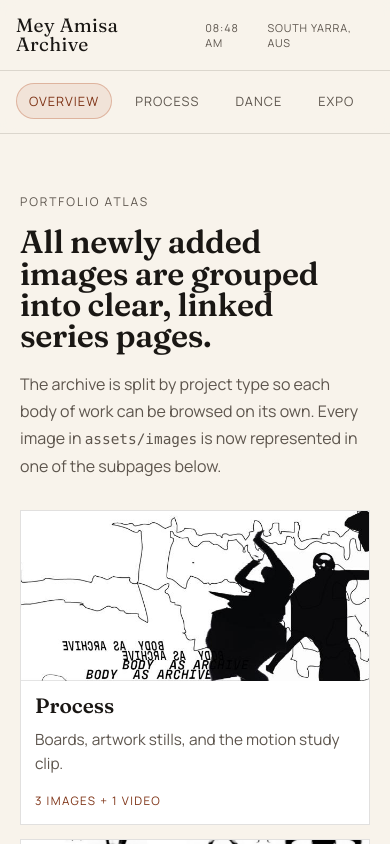
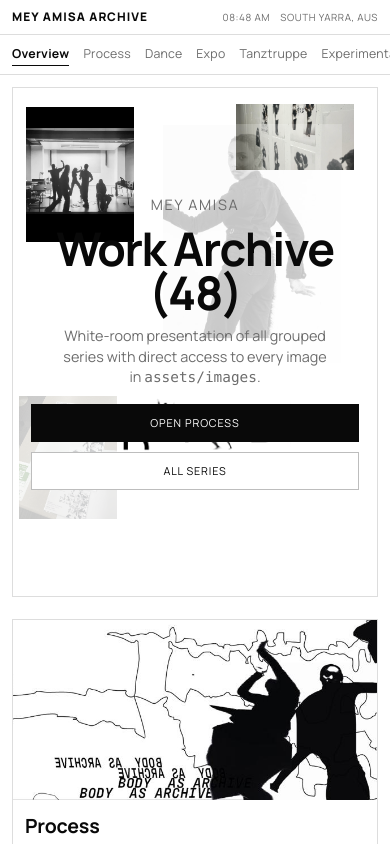
Before and after one commit to soon2moon/me, a plain HTML site: page index.html in a window 390 px wide. Shown: the top 844 px of the page. Drawn offline with Linux system fonts and the light colour scheme.

Commit message:
feature: updated design, added contact information

```diff
--- a/index.html
+++ b/index.html
@@ -11,7 +11,7 @@
     <link rel="preconnect" href="https://fonts.googleapis.com" />
     <link rel="preconnect" href="https://fonts.gstatic.com" crossorigin />
     <link
-      href="https://fonts.googleapis.com/css2?family=Fraunces:opsz,wght@9..144,400;9..144,600&family=Manrope:wght@400;500;600;700&display=swap"
+      href="https://fonts.googleapis.com/css2?family=Manrope:wght@400;500;600;700;800&display=swap"
       rel="stylesheet"
     />
     <link rel="stylesheet" href="styles.css" />
@@ -40,17 +40,58 @@
         </header>
 
         <main>
-          <section class="hero reveal">
-            <p class="eyebrow">Portfolio Atlas</p>
-            <h1>All newly added images are grouped into clear, linked series pages.</h1>
-            <p>
-              The archive is split by project type so each body of work can be browsed on its
-              own. Every image in <code>assets/images</code> is now represented in one of the
-              subpages below.
-            </p>
+          <section class="landing-canvas reveal" aria-label="Landing canvas">
+            <img
+              class="floating-shot shot-a"
+              src="assets/images/dance_12.jpg"
+              alt="Dance detail from archive"
+              loading="lazy"
+            />
+            <img
+              class="floating-shot shot-b"
+              src="assets/images/expo_06.jpg"
+              alt="Expo detail from archive"
+              loading="lazy"
+            />
+            <img
+              class="floating-shot shot-c"
+              src="assets/images/tanztruppe_05.jpg"
+              alt="Tanztruppe detail from archive"
+              loading="lazy"
+            />
+            <img
+              class="floating-shot shot-d"
+              src="assets/images/experimental_typo_01.jpg"
+              alt="Experimental typography detail"
+              loading="lazy"
+            />
+            <img
+              class="floating-shot shot-e"
+              src="assets/images/dance_03.jpg"
+              alt="Dance architecture detail"
+              loading="lazy"
+            />
+            <img
+              class="floating-shot shot-f"
+              src="assets/images/the_art_of_writing_02.jpg"
+              alt="Writing detail from archive"
+              loading="lazy"
+            />
+            <div class="canvas-title">
+              <p class="eyebrow">Mey Amisa</p>
+              <h1>Work Archive (48)</h1>
+              <p>
+                White-room presentation of all grouped series with direct access to every image in
+                <code>assets/images</code>.
+              </p>
+              <div class="canvas-actions">
+                <a class="mono-button" href="process.html">Open Process</a>
+                <a class="mono-link" href="#series-index">All Series</a>
+              </div>
+            </div>
           </section>
 
-          <section class="series-grid" aria-label="Series index">
+          <section id="series-index" class="series-grid" aria-label="Series index">
             <article class="series-card reveal">
               <a class="series-link" href="process.html">
                 <img
@@ -166,10 +207,10 @@
         </main>
 
         <footer class="site-footer">
-          <p>hello@meyamisa.com</p>
+          <a href="mailto:meyamisa02@gmail.com">meyamisa02@gmail.com</a>
           <div class="footer-links">
-            <a href="https://www.instagram.com/" target="_blank" rel="noreferrer">Instagram</a>
-            <a href="https://www.behance.net/" target="_blank" rel="noreferrer">Behance</a>
+            <a href="https://www.instagram.com/mey.amisa/" target="_blank" rel="noreferrer">Instagram</a>
+            <a href="https://www.behance.net/meyamisa1#" target="_blank" rel="noreferrer">Behance</a>
           </div>
         </footer>
       </div>
--- a/styles.css
+++ b/styles.css
@@ -1,12 +1,11 @@
 :root {
-  --ink: #1a1714;
-  --muted: #5d554d;
-  --paper: #f8f3eb;
-  --stage: #11110f;
-  --accent: #bb5c35;
-  --line: rgba(24, 20, 15, 0.13);
-  --font-ui: "Manrope", "Avenir Next", "Segoe UI", sans-serif;
-  --font-display: "Fraunces", "Times New Roman", serif;
+  --black: #090909;
+  --white: #ffffff;
+  --muted: #6d6d6d;
+  --line: #dddddd;
+  --line-strong: #bdbdbd;
+  --font-ui: "Manrope", "Helvetica Neue", "Arial", sans-serif;
+  --font-display: "Manrope", "Helvetica Neue", "Arial", sans-serif;
 }
 
 * {
@@ -25,22 +24,20 @@ html {
 
 body {
   min-height: 100vh;
-  color: var(--ink);
+  color: var(--black);
+  background: var(--white);
   font-family: var(--font-ui);
-  background:
-    radial-gradient(circle at 8% 4%, rgba(215, 130, 85, 0.25) 0%, transparent 32%),
-    radial-gradient(circle at 92% 10%, rgba(240, 196, 164, 0.2) 0%, transparent 28%),
-    linear-gradient(135deg, #131211 0%, #0e0d0c 100%);
+  line-height: 1.45;
 }
 
 img,
 video {
   max-width: 100%;
+  display: block;
 }
 
 code {
-  font-family: "IBM Plex Mono", "SFMono-Regular", Consolas, monospace;
-  font-size: 0.9em;
+  font-family: ui-monospace, "SFMono-Regular", Menlo, Consolas, monospace;
   color: var(--muted);
 }
 
@@ -50,183 +47,284 @@ a {
 
 .site-shell {
   min-height: 100vh;
-  padding: clamp(8px, 1.3vw, 16px);
+  padding: clamp(8px, 1.1vw, 14px);
 }
 
 .site-frame {
-  max-width: 1500px;
+  max-width: 1700px;
+  min-height: calc(100vh - 16px);
   margin: 0 auto;
-  background: var(--paper);
-  border: 1px solid rgba(255, 255, 255, 0.15);
-  box-shadow: 0 26px 80px rgba(0, 0, 0, 0.4);
+  border: 1px solid var(--line);
+  background: var(--white);
 }
 
 .site-header {
   position: sticky;
   top: 0;
-  z-index: 20;
-  backdrop-filter: blur(8px);
-  background: rgba(248, 243, 235, 0.88);
+  z-index: 40;
+  background: rgba(255, 255, 255, 0.94);
   border-bottom: 1px solid var(--line);
+  backdrop-filter: blur(6px);
 }
 
 .brand-row {
   display: flex;
   align-items: center;
   justify-content: space-between;
-  gap: 16px;
-  padding: 16px clamp(16px, 2.8vw, 40px);
+  gap: 18px;
+  padding: 11px clamp(14px, 2.4vw, 28px);
+  border-bottom: 1px solid var(--line);
 }
 
 .brand {
   text-decoration: none;
-  font-family: var(--font-display);
-  letter-spacing: 0.02em;
-  font-size: clamp(1.2rem, 2vw, 1.7rem);
+  text-transform: uppercase;
+  letter-spacing: 0.09em;
+  font-size: 0.74rem;
+  font-weight: 800;
   line-height: 1;
 }
 
 .meta {
   display: flex;
   align-items: center;
-  gap: 16px;
+  gap: 14px;
   color: var(--muted);
-  font-size: 0.8rem;
+  font-size: 0.69rem;
+  letter-spacing: 0.06em;
   text-transform: uppercase;
-  letter-spacing: 0.1em;
 }
 
 .site-nav {
   display: flex;
   align-items: center;
-  gap: 10px;
+  gap: clamp(10px, 1.5vw, 20px);
   overflow-x: auto;
-  padding: 12px clamp(16px, 2.8vw, 40px) 14px;
-  border-top: 1px solid var(--line);
+  padding: 10px clamp(14px, 2.4vw, 28px);
   scrollbar-width: thin;
 }
 
 .site-nav a {
+  position: relative;
   text-decoration: none;
   white-space: nowrap;
-  border: 1px solid transparent;
   color: var(--muted);
-  border-radius: 999px;
-  padding: 8px 12px;
-  font-size: 0.8rem;
-  letter-spacing: 0.08em;
-  text-transform: uppercase;
-  transition: border-color 150ms ease, color 150ms ease, background-color 150ms ease;
+  font-size: 0.77rem;
+  letter-spacing: 0.02em;
+  padding: 1px 0;
+  transition: color 160ms ease;
 }
 
 .site-nav a:hover,
 .site-nav a:focus-visible {
-  border-color: var(--line);
-  color: var(--ink);
+  color: var(--black);
   outline: none;
 }
 
 .site-nav a.is-active {
-  border-color: rgba(187, 92, 53, 0.35);
-  background: rgba(187, 92, 53, 0.1);
-  color: #7f3417;
+  color: var(--black);
+  font-weight: 700;
+}
+
+.site-nav a.is-active::after {
+  content: "";
+  position: absolute;
+  left: 0;
+  right: 0;
+  bottom: -2px;
+  border-bottom: 1.5px solid var(--black);
 }
 
 main {
-  padding: clamp(20px, 3vw, 44px);
-}
-
-.hero {
-  max-width: 980px;
-  padding: clamp(18px, 2vw, 26px) 0 clamp(30px, 3.5vw, 44px);
+  padding: clamp(18px, 2.5vw, 36px);
 }
 
 .eyebrow {
   margin: 0;
   text-transform: uppercase;
-  letter-spacing: 0.16em;
-  font-size: 0.75rem;
-  color: var(--accent);
+  letter-spacing: 0.12em;
+  font-size: 0.7rem;
+  color: var(--muted);
 }
 
-.hero h1,
-.subpage-intro h1 {
-  margin: 0.45em 0 0;
-  font-family: var(--font-display);
-  font-size: clamp(2rem, 6vw, 4.6rem);
-  line-height: 0.98;
-  letter-spacing: -0.01em;
-  max-width: 15ch;
+.landing-canvas {
+  position: relative;
+  min-height: clamp(440px, 56vw, 760px);
+  border: 1px solid var(--line);
+  background: var(--white);
+  overflow: hidden;
+  margin-bottom: clamp(22px, 3vw, 38px);
 }
 
-.hero p,
-.subpage-intro p {
-  max-width: 70ch;
-  margin: 1.2rem 0 0;
-  line-height: 1.7;
+.floating-shot {
+  position: absolute;
+  width: clamp(110px, 15vw, 260px);
+  object-fit: cover;
+  border: 1px solid rgba(255, 255, 255, 0.85);
+  filter: contrast(1.03) saturate(0.98);
+}
+
+.shot-a {
+  top: 3.5%;
+  left: 3.2%;
+  aspect-ratio: 4 / 5;
+}
+
+.shot-b {
+  top: 3%;
+  right: 6%;
+  width: clamp(120px, 16vw, 280px);
+  aspect-ratio: 16 / 9;
+}
+
+.shot-c {
+  top: 7%;
+  left: 41%;
+  width: clamp(180px, 19vw, 310px);
+  aspect-ratio: 3 / 4;
+  opacity: 0.34;
+}
+
+.shot-d {
+  bottom: 9%;
+  left: 30%;
+  width: clamp(170px, 20vw, 310px);
+  aspect-ratio: 4 / 5;
+}
+
+.shot-e {
+  right: 3%;
+  bottom: 2.5%;
+  width: clamp(200px, 23vw, 380px);
+  aspect-ratio: 4 / 5;
+}
+
+.shot-f {
+  left: 1.5%;
+  bottom: 15%;
+  width: clamp(100px, 11vw, 170px);
+  aspect-ratio: 4 / 5;
+  opacity: 0.36;
+}
+
+.canvas-title {
+  position: absolute;
+  inset: 0;
+  display: grid;
+  place-content: center;
+  text-align: center;
+  padding: clamp(20px, 5vw, 48px);
+  gap: 12px;
+}
+
+.canvas-title h1,
+.subpage-intro h1 {
+  margin: 0;
+  font-family: var(--font-display);
+  font-size: clamp(2.1rem, 7.1vw, 5.5rem);
+  line-height: 0.93;
+  letter-spacing: -0.03em;
+}
+
+.canvas-title p {
+  margin: 0 auto;
+  max-width: 52ch;
   color: var(--muted);
+  font-size: clamp(0.9rem, 1.25vw, 1.03rem);
+}
+
+.canvas-actions {
+  display: flex;
+  align-items: center;
+  justify-content: center;
+  flex-wrap: wrap;
+  gap: 10px;
+  margin-top: 4px;
+}
+
+.mono-button,
+.mono-link {
+  text-decoration: none;
+  text-transform: uppercase;
+  letter-spacing: 0.08em;
+  font-size: 0.68rem;
+  padding: 10px 14px;
+}
+
+.mono-button {
+  background: var(--black);
+  color: var(--white);
+  border: 1px solid var(--black);
+}
+
+.mono-link {
+  border: 1px solid var(--line-strong);
+  color: var(--black);
+  background: var(--white);
 }
 
 .series-grid {
   display: grid;
-  gap: clamp(14px, 1.8vw, 20px);
+  gap: clamp(12px, 1.6vw, 18px);
   grid-template-columns: repeat(12, minmax(0, 1fr));
-  padding-bottom: clamp(24px, 3vw, 34px);
 }
 
 .series-card {
   grid-column: span 12;
   border: 1px solid var(--line);
-  background: #fff;
-  min-height: 100%;
+  background: var(--white);
 }
 
 .series-link {
   display: block;
   text-decoration: none;
-  min-height: 100%;
 }
 
 .series-cover {
-  display: block;
   width: 100%;
-  height: clamp(170px, 22vw, 290px);
+  height: clamp(180px, 21vw, 300px);
   object-fit: cover;
 }
 
 .series-body {
-  padding: clamp(14px, 2vw, 20px);
+  padding: clamp(12px, 1.9vw, 18px);
 }
 
 .series-body h2 {
   margin: 0;
   font-family: var(--font-display);
-  font-size: clamp(1.3rem, 2.4vw, 1.8rem);
-  line-height: 1.05;
+  font-size: clamp(1.22rem, 1.9vw, 1.55rem);
+  letter-spacing: -0.01em;
 }
 
 .series-body p {
-  margin: 0.7rem 0 0;
+  margin: 0.58rem 0 0;
   color: var(--muted);
-  line-height: 1.6;
-  font-size: 0.96rem;
+  line-height: 1.56;
+  font-size: 0.92rem;
 }
 
 .series-meta {
   display: inline-block;
-  margin-top: 1rem;
+  margin-top: 0.9rem;
+  font-size: 0.67rem;
   text-transform: uppercase;
-  letter-spacing: 0.12em;
-  font-size: 0.73rem;
-  color: #7f3417;
+  letter-spacing: 0.1em;
+  color: var(--black);
 }
 
 .subpage-intro {
   display: grid;
-  gap: 14px;
+  gap: 16px;
   border-bottom: 1px solid var(--line);
-  padding-bottom: clamp(20px, 2.5vw, 30px);
-  margin-bottom: clamp(18px, 2.5vw, 30px);
+  padding-bottom: clamp(18px, 2.4vw, 28px);
+  margin-bottom: clamp(18px, 2.3vw, 28px);
+}
+
+.subpage-intro p {
+  margin: 0;
+  color: var(--muted);
+  max-width: 62ch;
 }
 
 .subpage-tools {
@@ -238,35 +336,35 @@ main {
 
 .chip,
 .jump-link {
-  display: inline-flex;
-  align-items: center;
-  justify-content: center;
-  border-radius: 999px;
-  border: 1px solid var(--line);
-  padding: 8px 12px;
+  text-decoration: none;
   text-transform: uppercase;
-  letter-spacing: 0.1em;
-  font-size: 0.72rem;
-  text-decoration: none;
+  letter-spacing: 0.08em;
+  font-size: 0.67rem;
+  padding: 9px 12px;
+  border: 1px solid var(--line-strong);
+}
+
+.chip {
   color: var(--muted);
+  background: var(--white);
 }
 
 .jump-link {
-  border-color: rgba(187, 92, 53, 0.28);
-  color: #7f3417;
-  background: rgba(187, 92, 53, 0.08);
+  background: var(--black);
+  color: var(--white);
+  border-color: var(--black);
 }
 
 .gallery-grid {
   display: grid;
   grid-template-columns: repeat(12, minmax(0, 1fr));
-  gap: clamp(12px, 1.8vw, 18px);
+  gap: clamp(10px, 1.6vw, 16px);
 }
 
 .gallery-item {
   grid-column: span 12;
   border: 1px solid var(--line);
-  background: #fff;
+  background: var(--white);
 }
 
 .gallery-item figure {
@@ -275,10 +373,9 @@ main {
 
 .gallery-media {
   width: 100%;
-  display: block;
   aspect-ratio: 5 / 4;
   object-fit: cover;
-  background: #efe9df;
+  background: #f3f3f3;
 }
 
 .gallery-media.video-frame {
@@ -286,30 +383,30 @@ main {
 }
 
 figcaption {
-  padding: 10px 12px;
+  padding: 9px 11px;
   border-top: 1px solid var(--line);
-  font-size: 0.72rem;
-  letter-spacing: 0.08em;
+  color: var(--muted);
+  font-size: 0.67rem;
+  letter-spacing: 0.07em;
   text-transform: uppercase;
-  color: var(--muted);
 }
 
 .site-footer {
   display: flex;
-  align-items: center;
+  align-items: flex-end;
   justify-content: space-between;
   flex-wrap: wrap;
   gap: 10px;
   border-top: 1px solid var(--line);
-  padding: 16px clamp(16px, 2.8vw, 40px) 20px;
-  font-size: 0.76rem;
+  padding: 12px clamp(14px, 2.4vw, 28px) 16px;
+  color: var(--muted);
+  font-size: 0.67rem;
   text-transform: uppercase;
-  letter-spacing: 0.12em;
-  color: var(--muted);
+  letter-spacing: 0.08em;
 }
 
-.site-footer p {
-  margin: 0;
+.site-footer a {
+  text-decoration: none;
 }
 
 .footer-links {
@@ -318,21 +415,18 @@ figcaption {
   gap: 12px;
 }
 
-.footer-links a {
-  text-decoration: none;
-}
-
 .footer-links a:hover,
-.footer-links a:focus-visible {
-  color: var(--ink);
+.footer-links a:focus-visible,
+.site-footer a:hover,
+.site-footer a:focus-visible {
+  color: var(--black);
   outline: none;
 }
 
 .reveal {
   opacity: 0;
-  transform: translateY(20px);
-  transition: opacity 0.65s cubic-bezier(0.19, 1, 0.22, 1),
-    transform 0.65s cubic-bezier(0.19, 1, 0.22, 1);
+  transform: translateY(14px);
+  transition: opacity 0.52s ease, transform 0.52s ease;
 }
 
 .reveal.in-view {
@@ -350,13 +444,43 @@ figcaption {
   }
 }
 
-@media (min-width: 1160px) {
+@media (min-width: 1080px) {
+  .subpage-intro {
+    grid-template-columns: 1.15fr 1fr;
+    align-items: start;
+  }
+
+  .subpage-intro .eyebrow,
+  .subpage-intro h1,
+  .subpage-intro .subpage-tools {
+    grid-column: 1;
+  }
+
+  .subpage-intro p {
+    grid-column: 2;
+    grid-row: 1 / span 3;
+    align-self: center;
+  }
+}
+
+@media (min-width: 1200px) {
   .series-card {
     grid-column: span 4;
   }
 
   .gallery-item {
     grid-column: span 4;
+  }
+}
+
+@media (max-width: 960px) {
+  .shot-c,
+  .shot-f {
+    opacity: 0.22;
+  }
+
+  .shot-e {
+    width: clamp(170px, 32vw, 300px);
   }
 }
 
@@ -367,14 +491,60 @@ figcaption {
 
   .site-frame {
     border: none;
-    box-shadow: none;
     min-height: 100vh;
+  }
+
+  .brand-row {
+    padding: 10px 12px;
   }
 
   .meta {
     gap: 10px;
-    font-size: 0.68rem;
-    letter-spacing: 0.08em;
+    font-size: 0.62rem;
+  }
+
+  .site-nav {
+    gap: 14px;
+    padding: 9px 12px 10px;
+  }
+
+  main {
+    padding: 12px;
+  }
+
+  .landing-canvas {
+    min-height: 510px;
+  }
+
+  .shot-e {
+    display: none;
+  }
+
+  .canvas-title {
+    padding: 18px;
+  }
+
+  .canvas-title h1 {
+    font-size: clamp(1.8rem, 12vw, 2.9rem);
+  }
+
+  .canvas-title p {
+    font-size: 0.9rem;
+    max-width: 30ch;
+  }
+
+  .canvas-actions {
+    flex-direction: column;
+  }
+
+  .mono-button,
+  .mono-link {
+    width: 100%;
+  }
+
+  .site-footer {
+    flex-direction: column;
+    align-items: flex-start;
   }
 }
 
```
Also changed, not shown: dance.html (+4 -4 lines), experimental-typo.html (+4 -4 lines), expo.html (+4 -4 lines), process.html (+4 -4 lines), solo.html (+4 -4 lines), tanztruppe.html (+4 -4 lines), writing.html (+4 -4 lines).
